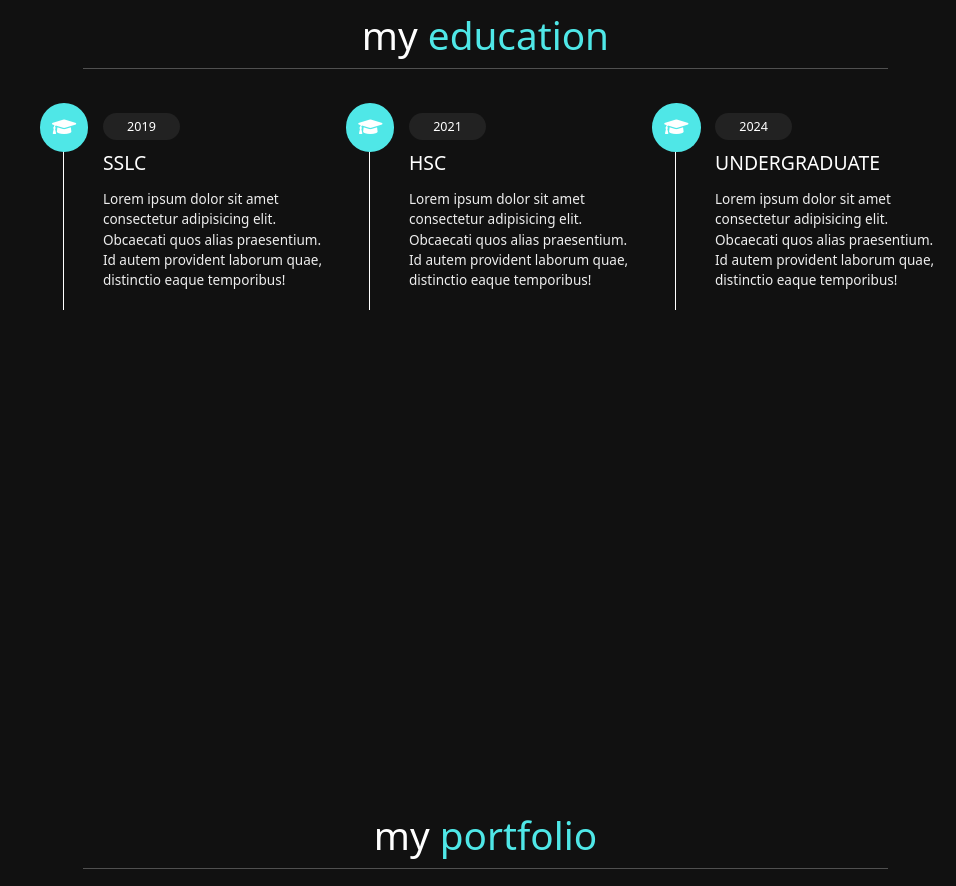
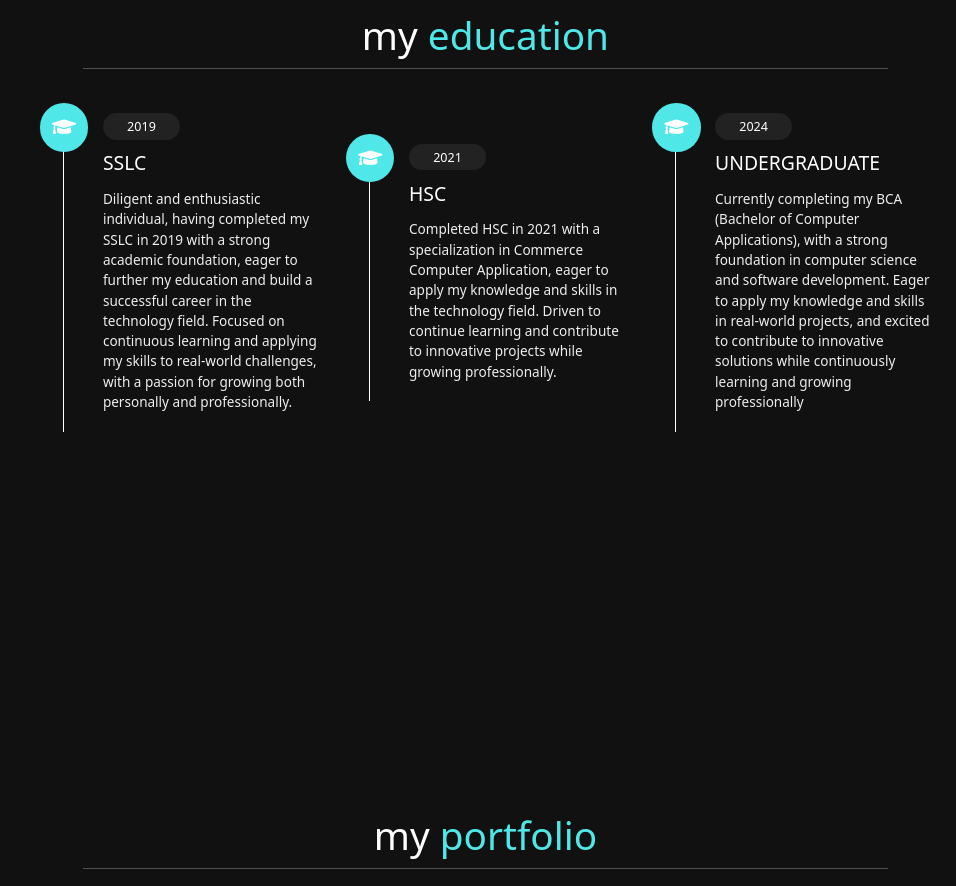
Before and after one commit to NANDHANAVY/Portfolio, a plain HTML site: page index.html in a window 1280 px wide. Shown: the part 1607-2493 px from the top of the page, without its empty margins (324-1280 px from the left). Drawn offline with nearby package versions, Linux system fonts and the light colour scheme.

Commit message:
cheangeing a sslc and hsc and ug

```diff
--- a/index.html
+++ b/index.html
@@ -103,21 +103,21 @@
         <i class="fas fa-graduation-cap"></i>
         <span>2019</span>
         <h3>SSLC</h3>
-        <p>Lorem ipsum dolor sit amet consectetur adipisicing elit. Obcaecati quos alias praesentium. Id autem provident laborum quae, distinctio eaque temporibus!</p>
+        <p>Diligent and enthusiastic individual, having completed my SSLC in 2019 with a strong academic foundation, eager to further my education and build a successful career in the technology field. Focused on continuous learning and applying my skills to real-world challenges, with a passion for growing both personally and professionally.</p>
     </div>
 
     <div class="box">
         <i class="fas fa-graduation-cap"></i>
         <span>2021</span>
         <h3>HSC</h3>
-        <p>Lorem ipsum dolor sit amet consectetur adipisicing elit. Obcaecati quos alias praesentium. Id autem provident laborum quae, distinctio eaque temporibus!</p>
+        <p>Completed HSC in 2021 with a specialization in Commerce Computer Application, eager to apply my knowledge and skills in the technology field. Driven to continue learning and contribute to innovative projects while growing professionally.</p>
     </div>
 
     <div class="box">
         <i class="fas fa-graduation-cap"></i>
         <span>2024</span>
         <h3>UNDERGRADUATE</h3>
-        <p>Lorem ipsum dolor sit amet consectetur adipisicing elit. Obcaecati quos alias praesentium. Id autem provident laborum quae, distinctio eaque temporibus!</p>
+        <p>Currently completing my BCA (Bachelor of Computer Applications), with a strong foundation in computer science and software development. Eager to apply my knowledge and skills in real-world projects, and excited to contribute to innovative solutions while continuously learning and growing professionally</p>
     </div>
 
 
```
